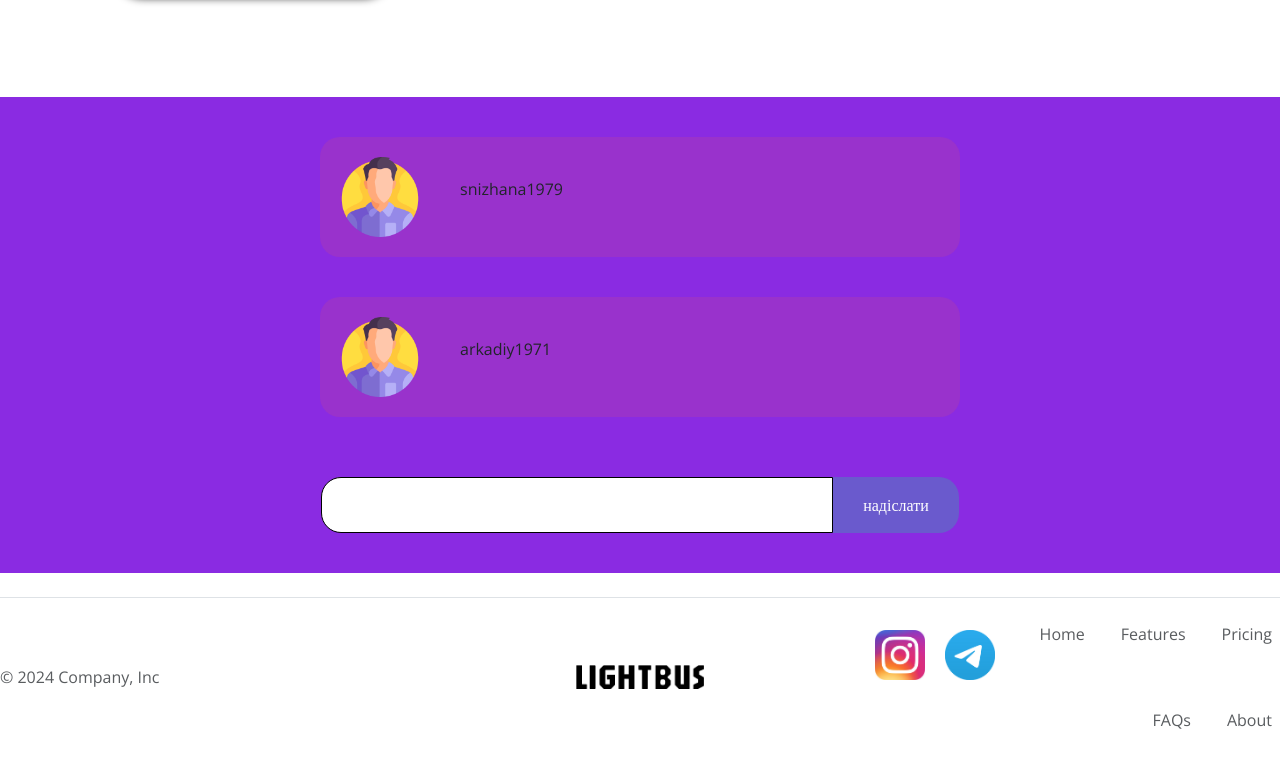
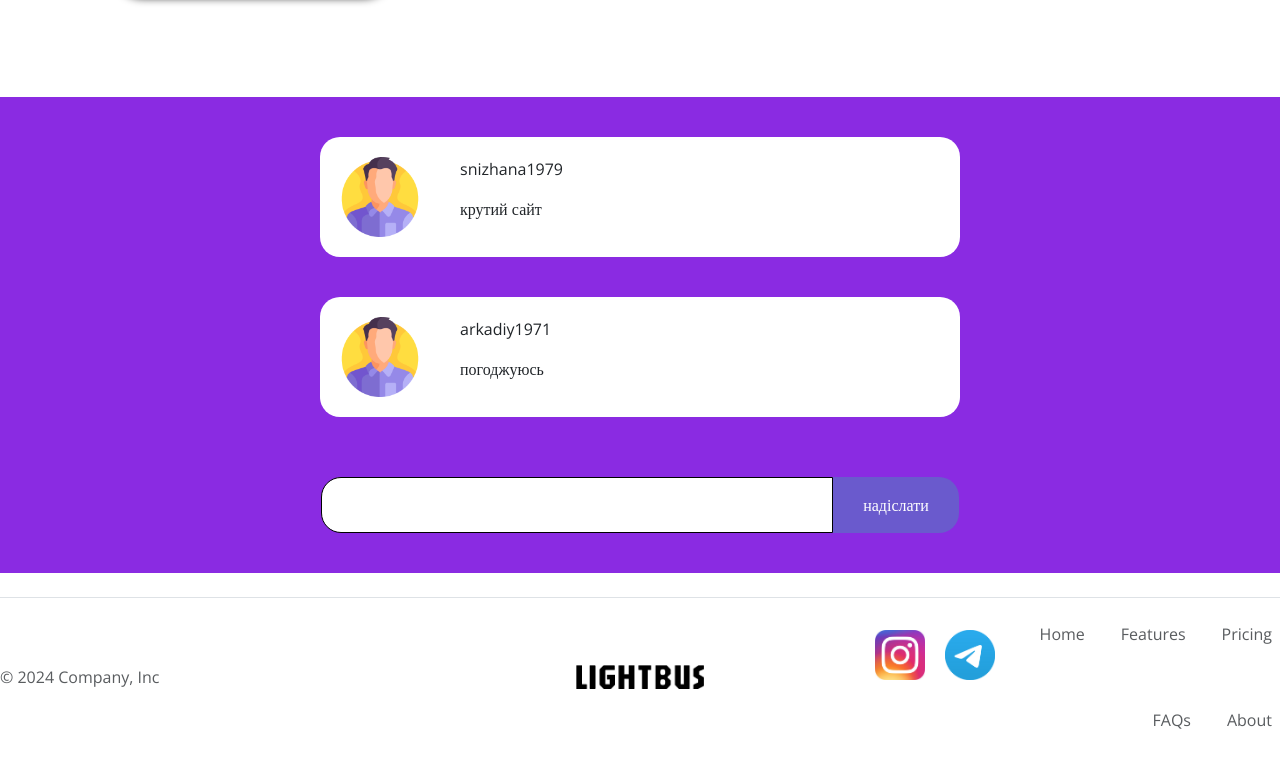
Before and after one commit to inokentiy777/Shavel, a plain HTML site: page index.html in a window 1280 px wide. Shown: the part 1887-2655 px from the top of the page. Drawn offline with nearby package versions, Linux system fonts and the light colour scheme; files whose address does not match are found by name.

Commit message:
Add files via upload

```diff
--- a/index.html
+++ b/index.html
@@ -41,11 +41,19 @@
         <div class="rev_cnt">
             <div class="review">
                 <img src="img/man.png" alt="">
-                <p class="review_text">snizhana1979</p>
+                <div class="rev_text">
+                    <p class="review_text">snizhana1979</p>
+                    <p class="review_text">крутий сайт</p>
+                </div>
+
             </div>
             <div class="review">
                 <img src="img/man.png" alt="">
-                <p class="review_text">arkadiy1971</p>
+                <div class="rev_text">
+                    <p class="review_text">arkadiy1971</p>
+                    <p class="review_text">погоджуюсь</p>
+                </div>
+
             </div>
         </div>
         <div class="text_cnt">
--- a/style.css
+++ b/style.css
@@ -166,7 +166,7 @@ padding: 0 30px;
     align-items: center;
     justify-content: start;
     width: 100%;
-    background-color: darkorchid;
+    background-color:white;
     padding: 20px;
     border-radius: 20px;
     gap: 40px;
```
